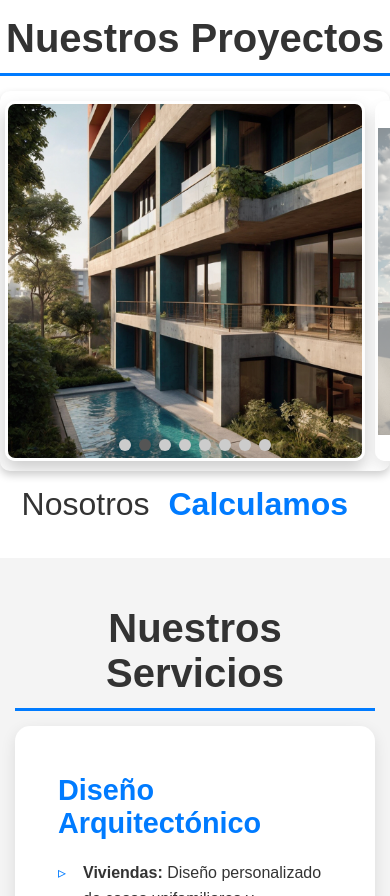
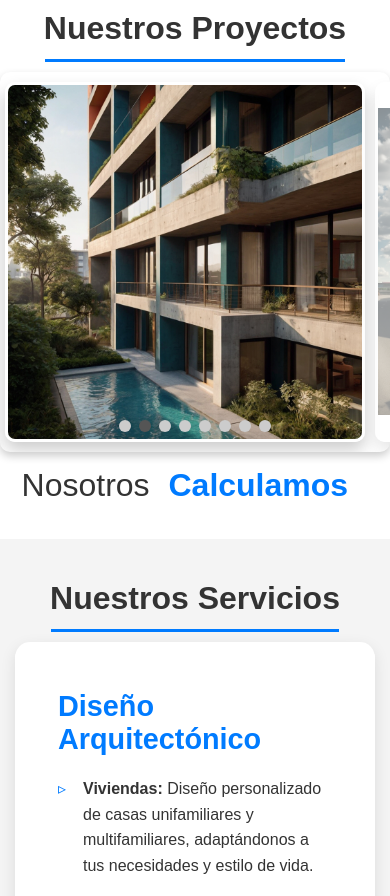
Before and after one commit to DavidGyHS/Corintho, a plain HTML site: page index.html in a window 390 px wide. Shown: the part 871-1767 px from the top of the page. Drawn offline with Linux system fonts and the light colour scheme.

Commit message:
Add files via upload

```diff
--- a/style.css
+++ b/style.css
@@ -402,6 +402,16 @@ section {
         object-fit: contain; /* Asegura que la imagen se muestre completa */
         border-width: 3px; /* Borde más delgado en móvil */
     }
+
+    .projects h2 {
+        font-size: 2rem;
+        margin-bottom: 25px;
+    }
+
+    .projects h2:after {
+        width: 80%; /* Ajuste del ancho de la línea */
+        max-width: 300px;
+    }
 }
 
 /* Media query para pantallas muy pequeñas */
@@ -522,8 +532,12 @@ section {
 
 @media (max-width: 768px) {
     .services h2:after {
-        width: 100%;
-        max-width: 500px;
+        width: 80%;
+        max-width: 300px;
+    }
+    .services h2 {
+        font-size: 2rem;
+        margin-bottom: 25px;
     }
 
     .service-content {
@@ -678,7 +692,7 @@ section {
 
     .about-cards {
         flex-direction: column;
-        gap: 20px 20px;
+        gap: 20px;
     }
 
     .about-card {
```
